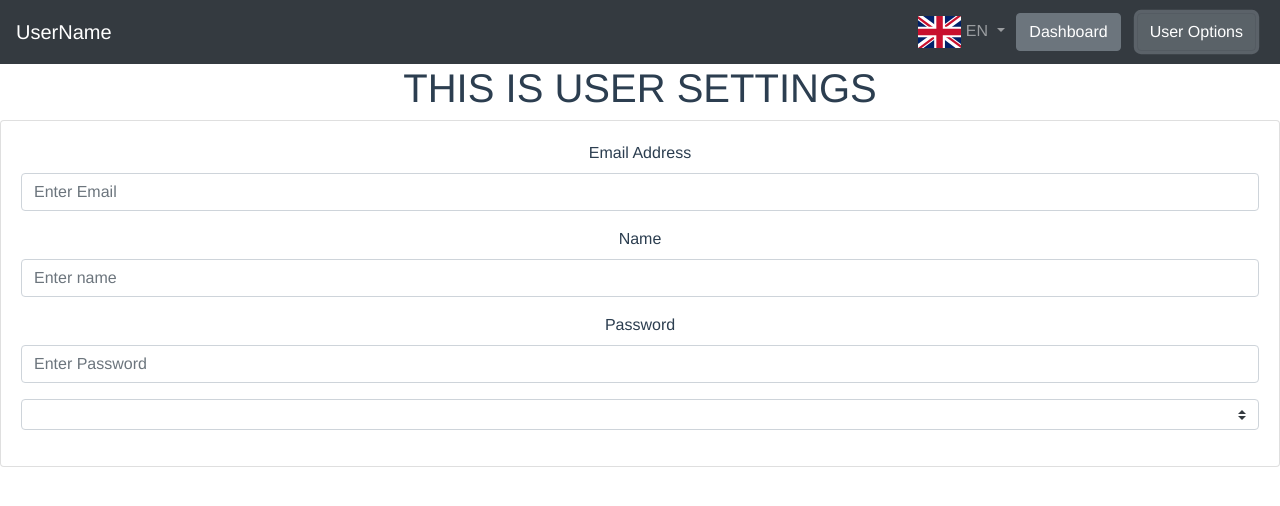
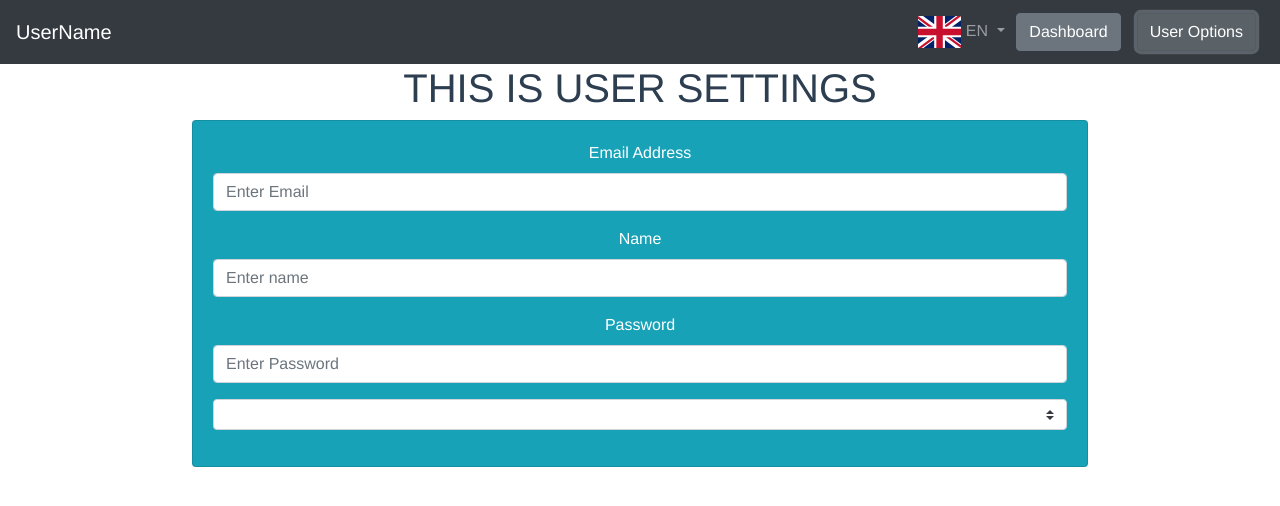
Before and after one commit to kamilmuratyilmaz/public-dash, a Vue app: page /user-name/dashboard in a window 1280 px wide. Both pictures are taken after a click on the button "User Options". Shown: the top 506 px of the page. Built offline with nearby package versions, Linux system fonts and the light colour scheme.

Commit message:
feat(UserEdit): add bg-variant and text-variant

```diff
--- a/src/components/user_settings/UserEdit.vue
+++ b/src/components/user_settings/UserEdit.vue
@@ -1,6 +1,16 @@
 <template>
   <div id="user-edit">
-    <b-card>
+    <b-card
+      id="user-edit-card"
+      style="
+        display: block;
+        margin-left: auto;
+        margin-right: auto;
+        max-width: 70%;
+      "
+      bg-variant="info"
+      text-variant="white"
+    >
       <b-form>
         <b-form-group
           id="input-group-1"
@@ -80,16 +90,7 @@ export default {
       options: ["User", "Admin"],
     };
   },
-  methods: {
-    cancelRouter() {
-      this.$router.push("/");
-    },
-  },
-  watch: {
-    form() {
-      console.log(this.form);
-    },
-  },
+  methods: {},
 };
 </script>
 
```
